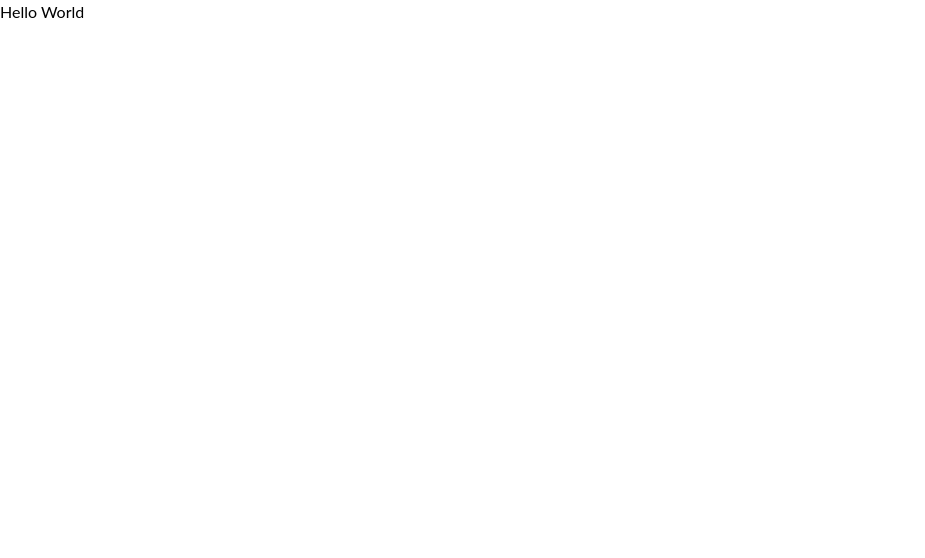
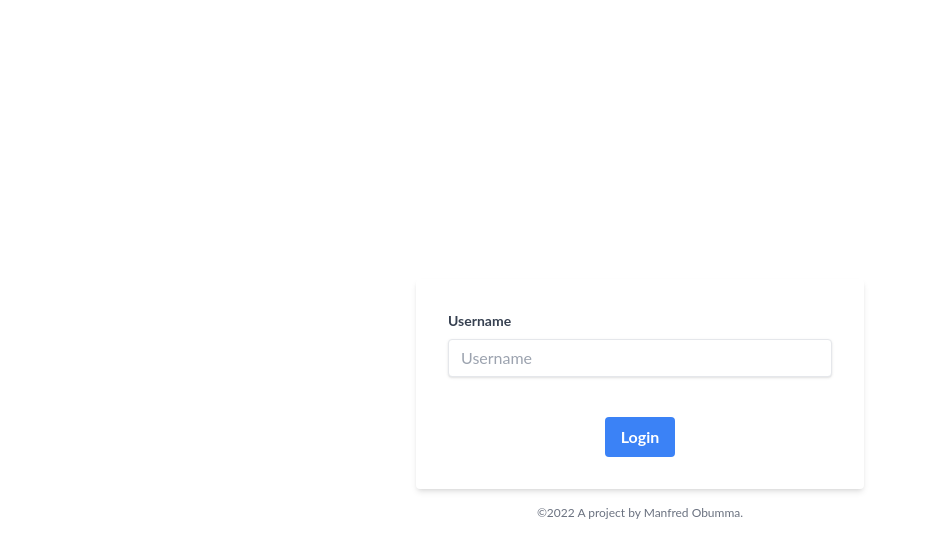
Before and after one commit to Fredobumma/Todo-list, a React (Create React App) app: page / in a window 1280 px wide. Shown: the top 558 px of the page, without its empty margins (0-925 px from the left). Built offline with nearby package versions, Linux system fonts and the light colour scheme.

Commit message:
--feat: create parent component for app

```diff
--- a/src/App.js
+++ b/src/App.js
@@ -1,5 +1,5 @@
 import { React } from "react";
-import TodoList from "./todoList";
+import TodoList from "./components/todoList";
 
 function App() {
   return <TodoList />;
--- /dev/null
+++ b/src/components/loginForm.jsx
@@ -0,0 +1,38 @@
+import React from "react";
+
+const LoginForm = () => {
+  return (
+    <div className="w-full max-w-md mx-5">
+      <div className="bg-white shadow-md rounded p-8 mb-4">
+        {/* <p>TODO</p> */}
+        <form>
+          <div className="mb-10">
+            <label
+              className="block text-gray-700 text-sm font-bold mb-2"
+              htmlFor="username"
+            >
+              Username
+            </label>
+            <input
+              className="shadow appearance-none border rounded w-full py-2 px-3 text-gray-700 leading-tight focus:outline-none focus:shadow-outline"
+              id="username"
+              type="text"
+              placeholder="Username"
+            />
+          </div>
+          <button
+            className="flex self-center bg-blue-500 hover:bg-blue-700 text-white font-bold py-2 px-4 rounded focus:outline-none focus:shadow-outline mx-auto"
+            type="button"
+          >
+            Login
+          </button>
+        </form>
+      </div>
+      <p className="text-center text-gray-500 text-xs">
+        &copy;2022 A project by Manfred Obumma.
+      </p>
+    </div>
+  );
+};
+
+export default LoginForm;
--- /dev/null
+++ b/src/components/todoList.jsx
@@ -0,0 +1,16 @@
+import React, { useState } from "react";
+import LoginForm from "./loginForm";
+
+const TodoList = () => {
+  const [username, setUsername] = useState("");
+
+  return (
+    <React.Fragment>
+      <main className="flex items-center justify-center h-screen">
+        <LoginForm username={username} />
+      </main>
+    </React.Fragment>
+  );
+};
+
+export default TodoList;
--- a/src/todoList.jsx
+++ /dev/null
@@ -1,7 +0,0 @@
-import React from "react";
-
-const TodoList = () => {
-  return <h1>Hello World</h1>;
-};
-
-export default TodoList;
```
Also changed, not shown: src/logo.svg (deleted).
